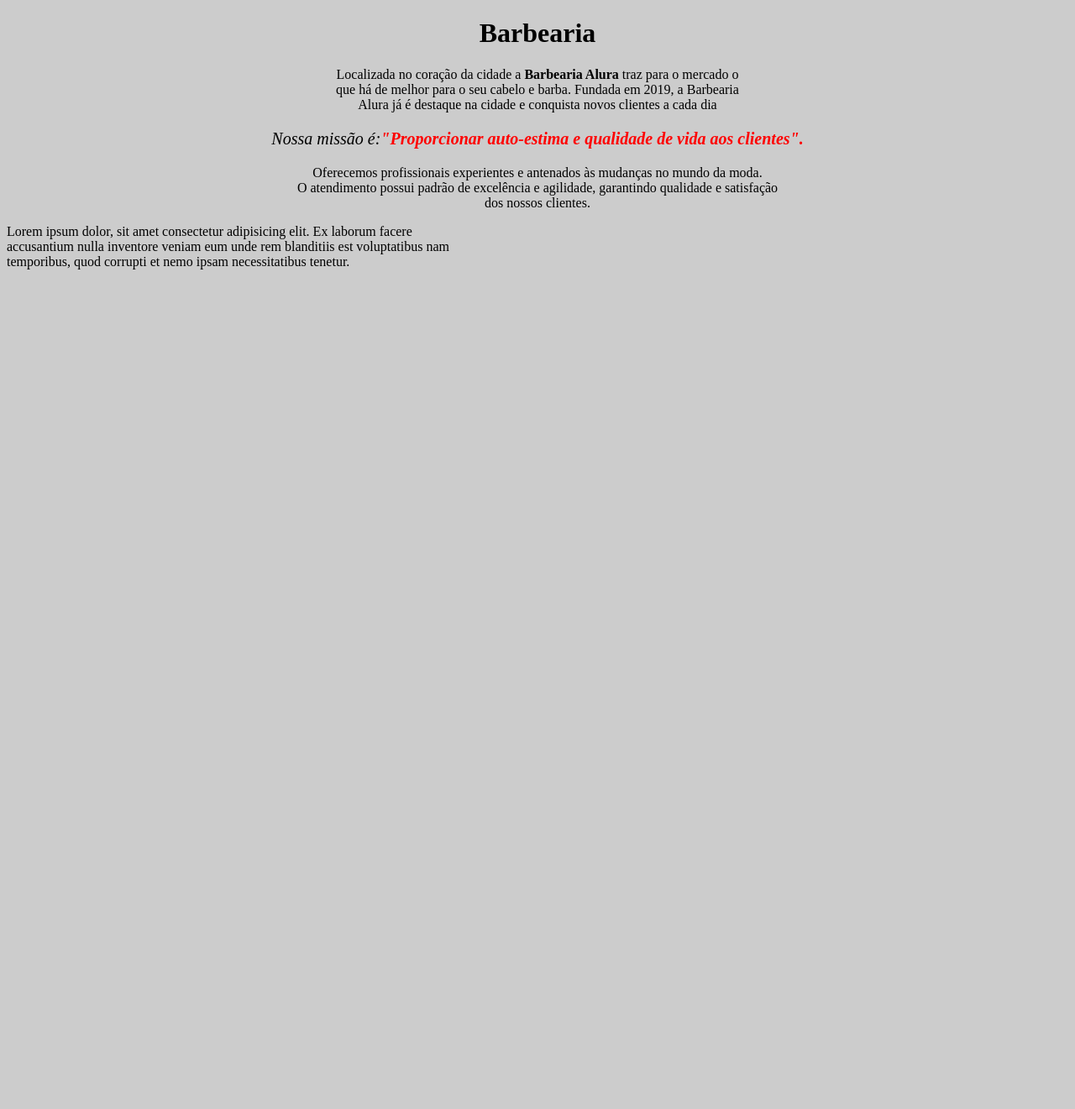
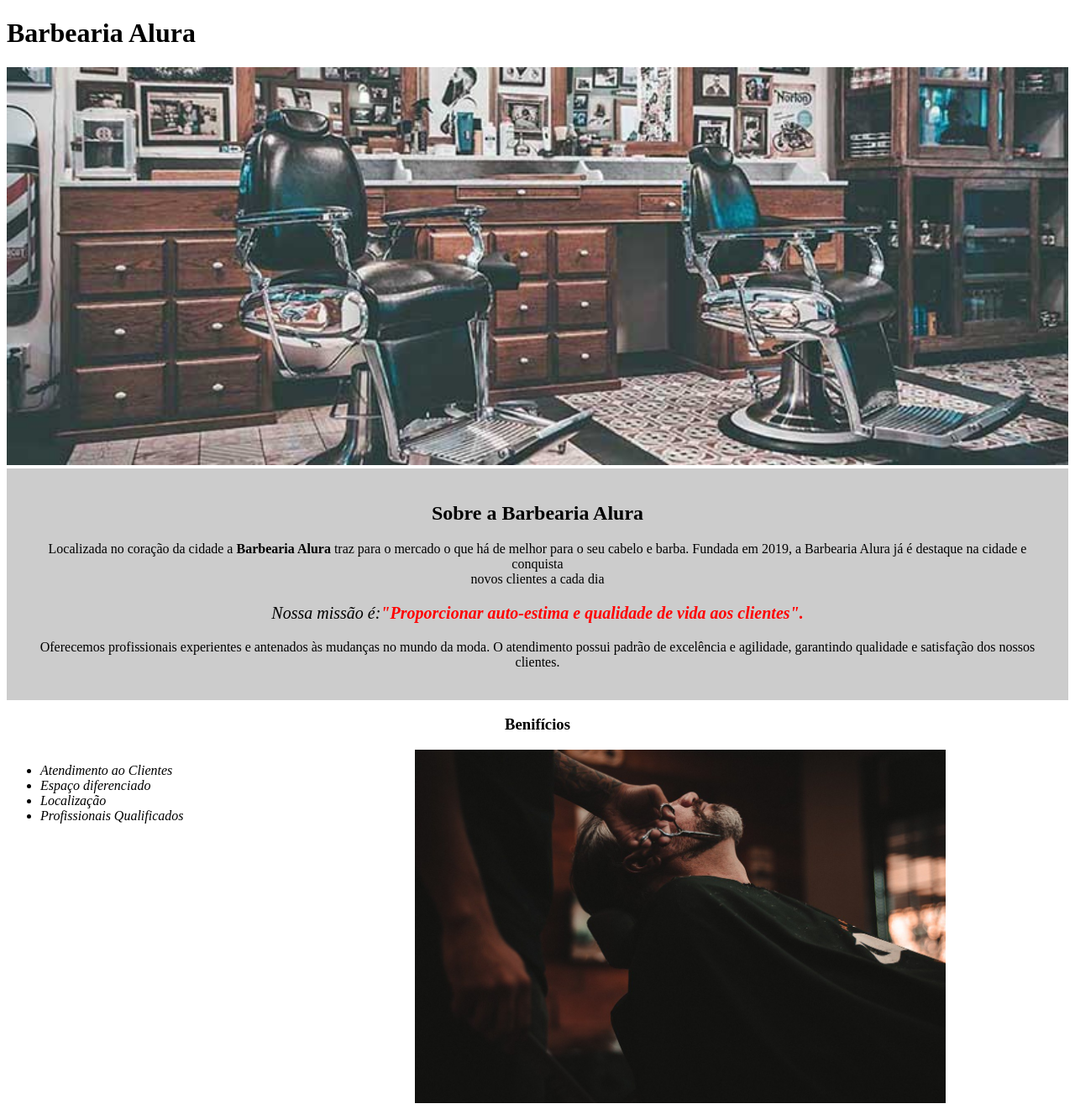
Before and after one commit to Andre-Antonio-Barbosa/barbearia-alura, a plain HTML site: page one_index.html in a window 1280 px wide. Shown: the whole page at 84% size. Before the commit the page ends 800 px from the top, so only its background shows below. Drawn offline with Linux system fonts and the light colour scheme.

Commit message:
concluindo primeira parte do projeto

```diff
--- a/one_index.html
+++ b/one_index.html
@@ -1,5 +1,6 @@
 <!DOCTYPE html>
 <html lang="pt-br">
+
 <head>
     <meta charset="UTF-8">
     <meta http-equiv="X-UA-Compatible" content="IE=edge">
@@ -9,26 +10,40 @@
 </head>
 
 <body>
-    <h1 style="text-align: center;">Barbearia</h1>
+    <header>
+        <h1 class="titulo-principal">Barbearia Alura</h1>
+    </header>
+    <img id="banner" src="img/banner.jpg">
+    <div class="principal">
+        <h2 class="titulo-centralizado">Sobre a Barbearia Alura</h2>
 
-    <p>Localizada no coração da cidade a <strong>Barbearia Alura</strong> traz para o mercado o <br>
-    que há de melhor para o seu cabelo e barba. Fundada em 2019, a Barbearia<br>
-    Alura já é destaque na cidade e conquista novos clientes a cada dia</p>
+        <p>Localizada no coração da cidade a <strong>Barbearia Alura</strong> traz para o mercado o que há de melhor
+        para o seu cabelo e barba. Fundada em 2019, a Barbearia Alura já é destaque na cidade e conquista <br>
+        novos clientes a cada dia</p>
 
-    <!--Para centralizar o conteúdo ao centro, deve se usar a tag CSS--style="text-align": center-->
+        <!--Para centralizar o conteúdo ao centro, deve se usar a tag CSS--style="text-align": center-->
 
-    <p style="font-size: 20px;"><em>Nossa missão é:<strong>"Proporcionar auto-estima e qualidade de vida aos clientes".</strong></em></p>
-    <!--usando mais de uma propriedade CSS dentro de uma tag HTML-->
-    <!--a tag <Style: da o estilo a página e ="font-size" aumenta o tamanho da fonte-->
-    <!--por padrão o tamanho normal de uma fonte web é de 16pixes.-->
+        <p id="missao"><em>Nossa missão é:<strong>"Proporcionar auto-estima e qualidade de vida aos clientes".</strong></em></p>
+        <!--usando mais de uma propriedade CSS dentro de uma tag HTML-->
+        <!--a tag <Style: da o estilo a página e ="font-size" aumenta o tamanho da fonte-->
+        <!--por padrão o tamanho normal de uma fonte web é de 16pixes.-->
 
-    <p>Oferecemos profissionais experientes e antenados às mudanças no mundo da moda. <br>
-    O atendimento possui padrão de excelência e agilidade, garantindo qualidade e satisfação<br>
-    dos nossos clientes.</p>
+        <p>Oferecemos profissionais experientes e antenados às mudanças no mundo da moda.
+        O atendimento possui padrão de excelência e agilidade, garantindo qualidade e satisfação
+        dos nossos clientes.</p>
+    </div>
+    <!--crie uma classe chamada beneficios, a fim de estilar toda a classe beneficios, assim me permitirá a dar estilo no CSS a esta classe beneficio-->
+    <div class="beneficios">
+    <h3 class="titulo-centralizado">Benifícios</h3>
 
-    Lorem ipsum dolor, sit amet consectetur adipisicing elit. Ex laborum facere <br>
-    accusantium nulla inventore veniam eum unde rem blanditiis est voluptatibus nam  <br>
-    temporibus, quod corrupti et nemo ipsam necessitatibus tenetur.
+        <ul> <!--Propriedade class no CSS usado para dar estilo em todos os elementos de uma única vez.-->
+        <li class="itens">Atendimento ao Clientes</li>
+        <li class="itens">Espaço diferenciado</li>
+        <li class="itens">Localização</li>
+        <li class="itens">Profissionais Qualificados</li>
+        </ul>
 
+        <img src="img/beneficios.jpg" class="imagembeneficios">
+    </div>
 </body>
 </html>
--- a/style.css
+++ b/style.css
@@ -1,11 +1,51 @@
 body {
-    background: #cccccc;
+
+}
+
+#banner {
+    width: 100%;
+}
+
+.principal{
+    background:#cccccc;
+    padding: 20px; /*definindo espaçamento interno entra a barra de rolagem da pagina e o conteudo*/
+}
+
+.principal{
+    padding-left: 20px; /*espaçamento a esquerda - colocando o conteudo principal a esquerda no navegador/web.*/
+}
+
+.titulo-centralizado { /* Para centralizar uma tag no HTML intregando ao CSS usar a propriedade text-align*/
+    text-align: center;
 }
 
 p {
     text-align: center;
 }
 
+#missao {
+    font-size: 20px;
+}
+
 em strong {
     color: #ff0000;
 }
+
+.itens { /*Esta propriedade dará o estilo itálico a fonte, estilando com CSS*/
+    font-style: italic;
+}
+
+.beneficios{
+    background: #ffffff;
+}
+
+ul{
+    display: inline-block; /* centraliza o bloco(imagem) ao lado da lista, depois testas os outros display*/
+    vertical-align: top;   /*Joga a lista de itens para acima ao lado da imagem*/
+    width: 20%;   /*ajustando a largura dentralizada dentro da foto. página*/
+    margin-right: 15%; /*ajustando o espaçamento a direita da foto junto a página*/
+}
+
+.imagembeneficios{
+    width: 50%; /*ajustando a largura da foto*/
+}
```
Also changed, not shown: img/banner.jpg (added), img/beneficios.jpg (added).
